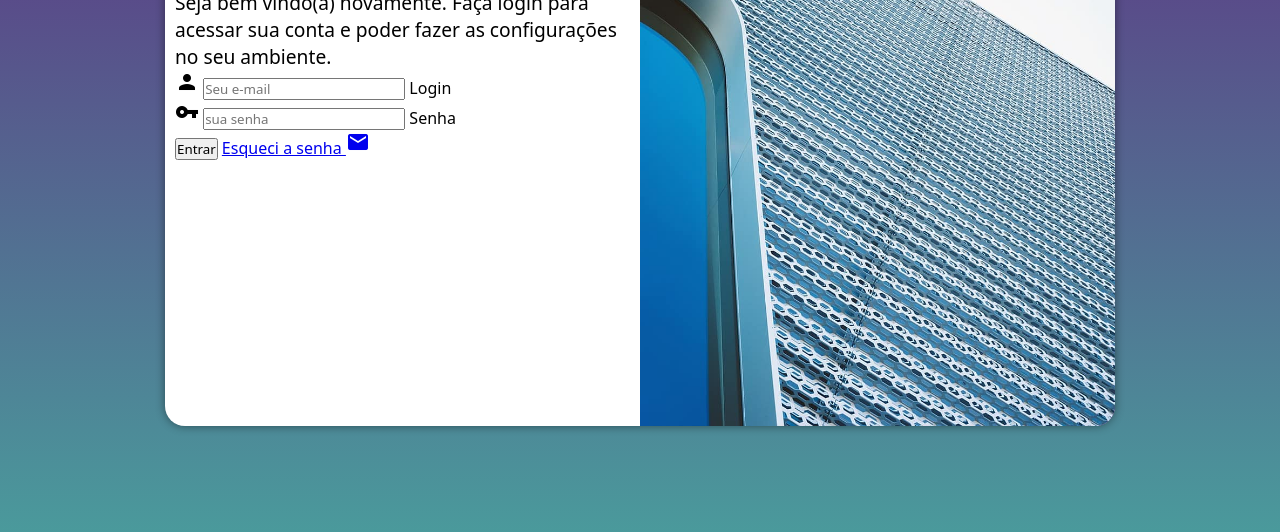
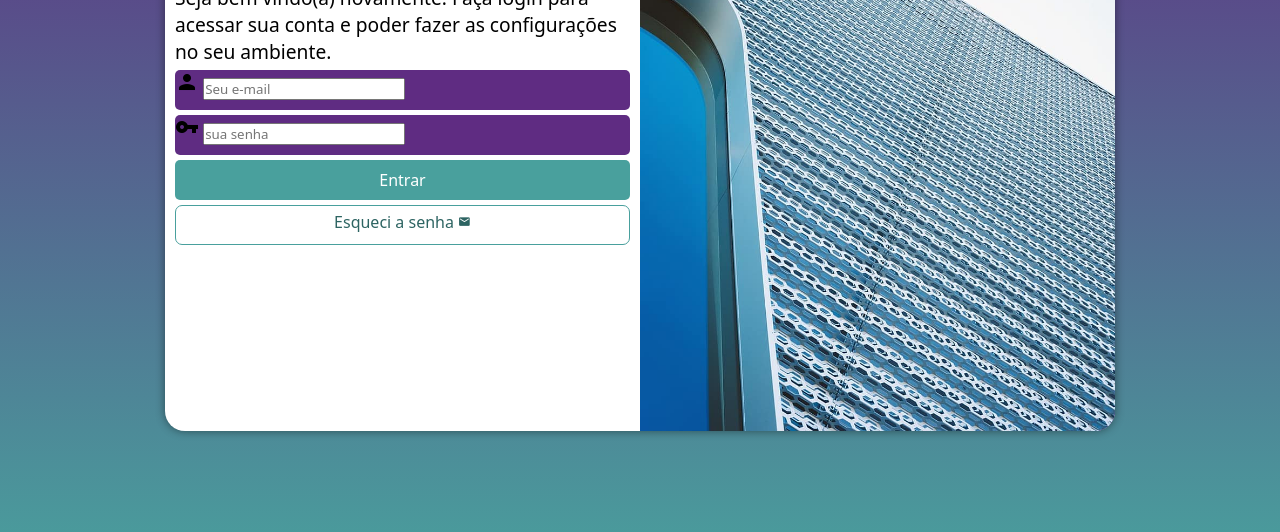
Before and after one commit to Karolynemirella/projeto-login, a plain HTML site: page index.html in a window 1280 px wide. Shown: the part 224-756 px from the top of the page. Drawn offline with Linux system fonts and the light colour scheme.

Commit message:
formatação do formulário

```diff
--- a/estilos/style.css
+++ b/estilos/style.css
@@ -34,7 +34,7 @@ section#login {
 
     background-color: white;
     width: 250px;
-    height: 500px;
+    height: 510px;
     border-radius: 20px;
     box-shadow: 0px 0px 10px rgba(0, 0, 0, 0.450);
 
@@ -59,3 +59,59 @@ div#formulario > h1 {
     text-align: center;
     margin-bottom: 10px;
 }
+
+div#formulario > p {
+    font-size: 0.8em;
+}
+
+form > div.campo {
+    background-color: #5f2c82;
+    display: block;
+    width: 100%;
+    height: 40px;
+    border-radius: 5px;
+    margin: 5px 0px;
+}
+
+div.campo > label {
+    display: none;
+}
+
+form > input[type=submit] {
+    display: block;
+    font-size: 1em;
+    width: 100%;
+    height: 40px;
+    background-color: #49a09d;
+    color: white;
+    border: none;
+    border-radius: 5px;
+    cursor: pointer;
+}
+
+form > input[type=submit]:hover {
+    background-color: #2d6462;
+}
+
+form > a.botao {
+    display: block;
+    text-align: center;
+    font-size: 1em;
+    width: 100%;
+    height: 40px;
+    padding-top: 5px;
+    margin-top: 5px;
+    background-color: white;
+    color: #2d6462;
+    border: 1px solid #49a09d;
+    border-radius: 7px;
+    text-decoration: none;
+}
+
+form > a.botao:hover {
+    background-color: #6cd3cf;
+}
+
+form > a.botao > span {
+    font-size: 0.8em;
+}
--- a/index.html
+++ b/index.html
@@ -26,10 +26,10 @@
                     <div class="campo">
                         <span class="material-icons">vpn_key</span>
                         <input type="password" name="senha" id="isenha" placeholder="sua senha" autocomplete="current-password" required minlength="8" maxlength="20">
-                        <label for="isenha">Senha</label>
+                        <label for="isenha">senha</label>
                     </div>
                     <input type="submit" value="Entrar">
-                    <a href="esqueci.html">
+                    <a href="esqueci.html" class="botao">
                         Esqueci a senha <span class="material-icons">mail</span>
                     </a>
                 </form>
```
